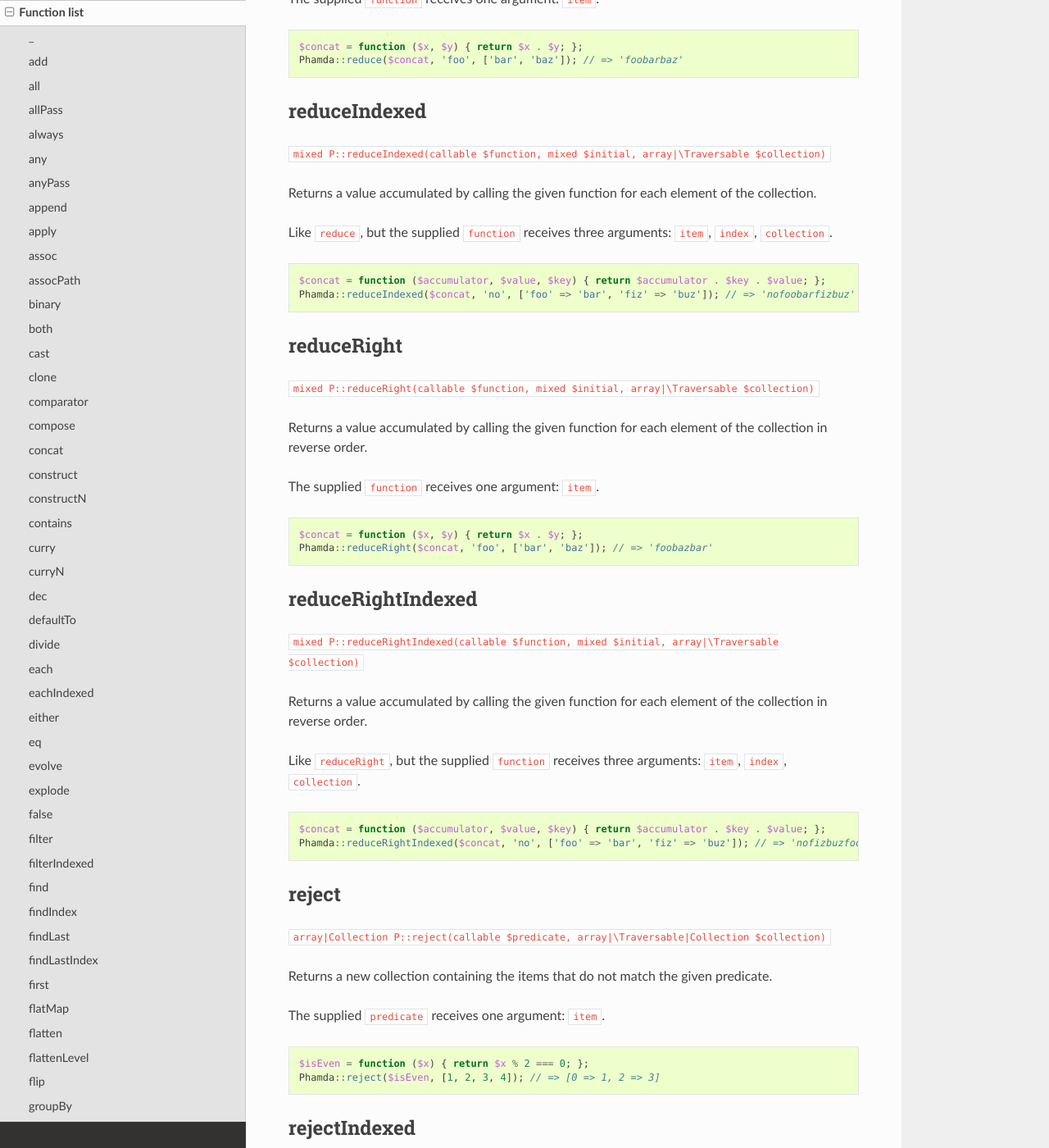
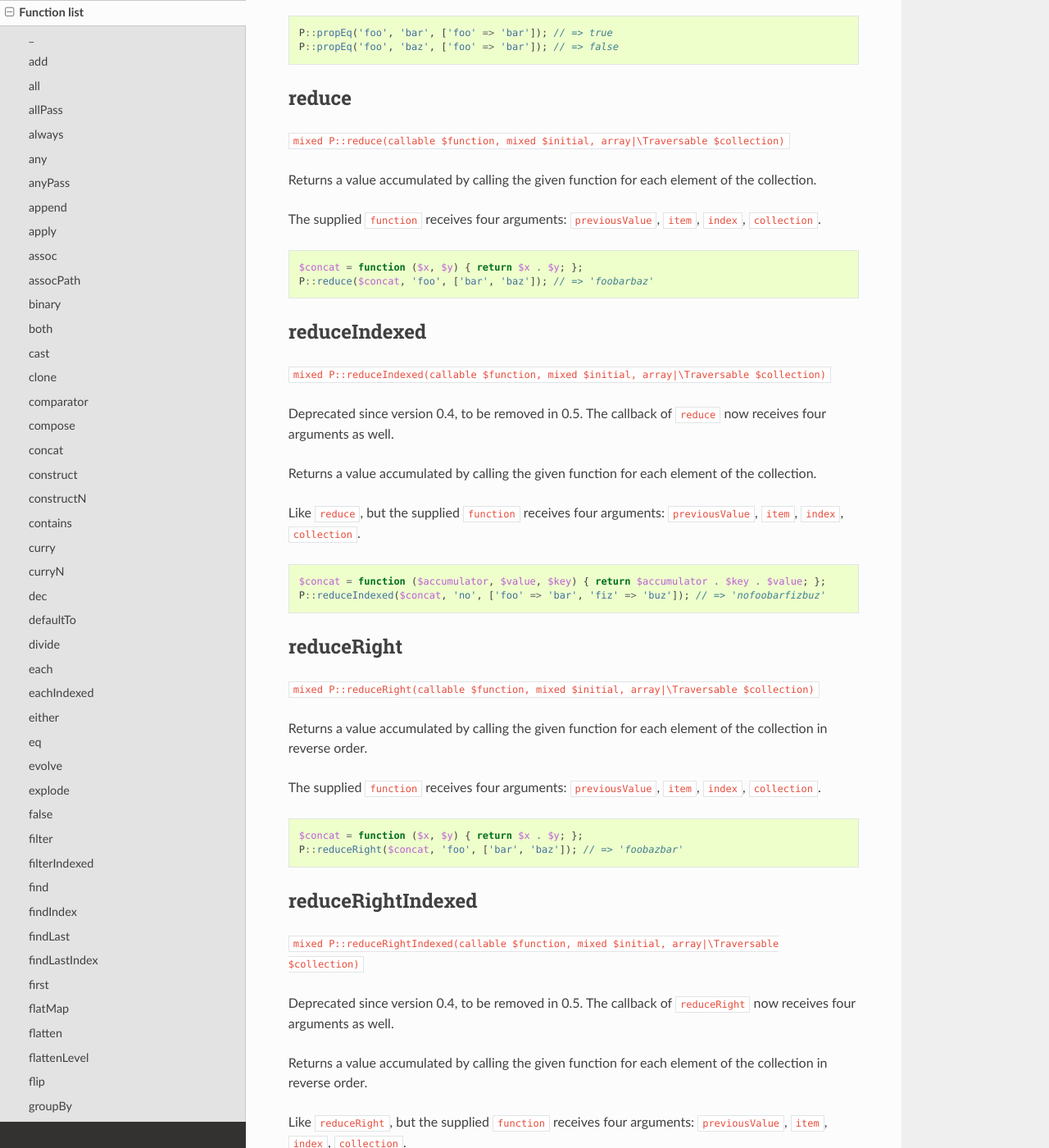
Before and after one commit to mpajunen/phamda, a Sphinx documentation site: the page built from docs/functions.rst, in a window 1280 px wide and 1400 px high, scrolled down 22571 px. Shown: the whole window at 82% size. Built offline with Sphinx 7.4.7 and the Read the Docs theme 2.0.0, drawn with Linux system fonts in a browser that asks for light colours; some of the changed text lies outside the part shown.

Commit message:
Update function list
- Short aliases everywhere
- New examples
- Deprecation notes

```diff
--- a/docs/functions.rst
+++ b/docs/functions.rst
@@ -15,7 +15,7 @@ Returns a placeholder to be used with curried functions.
 
 .. code-block:: php
 
-    $sub10 = Phamda::subtract(Phamda::_(), 10);
+    $sub10 = P::subtract(P::_(), 10);
     $sub10(52); // => 42
 
 
@@ -44,8 +44,8 @@ Returns ``true`` if all elements of the collection match the predicate, ``false`
 .. code-block:: php
 
     $isPositive = function ($x) { return $x > 0; };
-    Phamda::all($isPositive, [1, 2, 0, -5]); // => false
-    Phamda::all($isPositive, [1, 2, 1, 11]); // => true
+    P::all($isPositive, [1, 2, 0, -5]); // => false
+    P::all($isPositive, [1, 2, 1, 11]); // => true
 
 
 .. _allPass:
@@ -60,7 +60,7 @@ Creates a single predicate from a list of predicates that returns ``true`` when
 
     $isEven = function ($x) { return $x % 2 === 0; };
     $isPositive = function ($x) { return $x > 0; };
-    $isEvenAndPositive = Phamda::allPass([$isEven, $isPositive]);
+    $isEvenAndPositive = P::allPass([$isEven, $isPositive]);
     $isEvenAndPositive(5); // => false
     $isEvenAndPositive(-4); // => false
     $isEvenAndPositive(6); // => true
@@ -76,7 +76,7 @@ Returns a function that always returns the passed value.
 
 .. code-block:: php
 
-    $alwaysFoo = Phamda::always('foo');
+    $alwaysFoo = P::always('foo');
     $alwaysFoo(); // => 'foo'
 
 
@@ -91,8 +91,8 @@ Returns ``true`` if any element of the collection matches the predicate, ``false
 .. code-block:: php
 
     $isPositive = function ($x) { return $x > 0; };
-    Phamda::any($isPositive, [1, 2, 0, -5]); // => true
-    Phamda::any($isPositive, [-3, -7, -1, -5]); // => false
+    P::any($isPositive, [1, 2, 0, -5]); // => true
+    P::any($isPositive, [-3, -7, -1, -5]); // => false
 
 
 .. _anyPass:
@@ -107,7 +107,7 @@ Creates a single predicate from a list of predicates that returns ``true`` when
 
     $isEven = function ($x) { return $x % 2 === 0; };
     $isPositive = function ($x) { return $x > 0; };
-    $isEvenOrPositive = Phamda::anyPass([$isEven, $isPositive]);
+    $isEvenOrPositive = P::anyPass([$isEven, $isPositive]);
     $isEvenOrPositive(5); // => true
     $isEvenOrPositive(-4); // => true
     $isEvenOrPositive(-3); // => false
@@ -141,7 +141,7 @@ Effectively creates an unary function from a variadic function.
 .. code-block:: php
 
     $concat3 = function ($a, $b, $c) { return $a . $b . $c; };
-    Phamda::apply($concat3, ['foo', 'ba', 'rba']); // => 'foobarba'
+    P::apply($concat3, ['foo', 'ba', 'rba']); // => 'foobarba'
 
 
 .. _assoc:
@@ -184,7 +184,7 @@ Wraps the given function in a function that accepts exactly two parameters.
 .. code-block:: php
 
     $add3 = function ($a = 0, $b = 0, $c = 0) { return $a + $b + $c; };
-    $add2 = Phamda::binary($add3);
+    $add2 = P::binary($add3);
     $add2(27, 15, 33); // => 42
 
 
@@ -200,7 +200,7 @@ Returns a function that returns ``true`` when both of the predicates match, ``fa
 
     $lt = function ($x, $y) { return $x < $y; };
     $arePositive = function ($x, $y) { return $x > 0 && $y > 0; };
-    $test = Phamda::both($lt, $arePositive);
+    $test = P::both($lt, $arePositive);
     $test(9, 4); // => false
     $test(-3, 11); // => false
     $test(5, 17); // => true
@@ -229,8 +229,6 @@ clone_
 Clones an object.
 
 
-
-
 .. _comparator:
 
 comparator
@@ -242,7 +240,7 @@ Creates a comparator function from a function that returns whether the first arg
 .. code-block:: php
 
     $lt = function ($x, $y) { return $x < $y; };
-    $compare = Phamda::comparator($lt);
+    $compare = P::comparator($lt);
     $compare(5, 6); // => -1
     $compare(6, 5); // => 1
     $compare(5, 5); // => 0
@@ -260,11 +258,11 @@ Returns a new function that calls each supplied function in turn in reverse orde
 
     $add5 = function ($x) { return $x + 5; };
     $square = function ($x) { return $x ** 2; };
-    $addToSquared = Phamda::compose($add5, $square);
+    $addToSquared = P::compose($add5, $square);
     $addToSquared(4); // => 21
     $hello = function ($target) { return 'Hello ' . $target; };
-    $helloUpper = Phamda::compose($hello, 'strtoupper');
-    $upperHello = Phamda::compose('strtoupper', $hello);
+    $helloUpper = P::compose($hello, 'strtoupper');
+    $upperHello = P::compose('strtoupper', $hello);
     $helloUpper('world'); // => 'Hello WORLD'
     $upperHello('world'); // => 'HELLO WORLD'
 
@@ -293,7 +291,7 @@ Wraps the constructor of the given class to a function.
 
 .. code-block:: php
 
-    $date = Phamda::construct(\DateTime::class, '2015-03-15');
+    $date = P::construct(\DateTime::class, '2015-03-15');
     $date->format('Y-m-d'); // => '2015-03-15'
 
 
@@ -307,7 +305,7 @@ Wraps the constructor of the given class to a function of specified arity.
 
 .. code-block:: php
 
-    $construct = Phamda::constructN(1, \DateTime::class);
+    $construct = P::constructN(1, \DateTime::class);
     $construct('2015-03-15')->format('Y-m-d'); // => '2015-03-15'
 
 
@@ -336,7 +334,7 @@ Wraps the given function to a function that returns a new function until all req
 .. code-block:: php
 
     $add = function ($x, $y, $z) { return $x + $y + $z; };
-    $addHundred = Phamda::curry($add, 100);
+    $addHundred = P::curry($add, 100);
     $addHundred(20, 3); // => 123
 
 
@@ -351,7 +349,7 @@ Wraps the given function to a function of specified arity that returns a new fun
 .. code-block:: php
 
     $add = function ($x, $y, $z = 0) { return $x + $y + $z; };
-    $addTen = Phamda::curryN(3, $add, 10);
+    $addTen = P::curryN(3, $add, 10);
     $addTen(10, 3); // => 23
     $addTwenty = $addTen(10);
     $addTwenty(5); // => 25
@@ -408,13 +406,13 @@ each
 
 Calls the given function for each element in the collection and returns the original collection.
 
-The supplied ``function`` receives one argument: ``item``.
+The supplied ``function`` receives three arguments: ``item``, ``index``, ``collection``.
 
 .. code-block:: php
 
     $date = new \DateTime('2015-02-02');
     $addDays = function ($number) use ($date) { $date->modify("+{$number} days"); };
-    Phamda::each($addDays, [3, 6, 2]);
+    P::each($addDays, [3, 6, 2]);
     $date->format('Y-m-d'); // => '2015-02-13'
 
 
@@ -424,6 +422,8 @@ eachIndexed
 -----------
 ``array|\Traversable|Collection P::eachIndexed(callable $function, array|\Traversable|Collection $collection)``
 
+Deprecated since version 0.4, to be removed in 0.5. The callback of ``each`` now receives three arguments as well.
+
 Calls the given function for each element in the collection and returns the original collection.
 
 Like ``each``, but the supplied ``function`` receives three arguments: ``item``, ``index``, ``collection``.
@@ -432,7 +432,7 @@ Like ``each``, but the supplied ``function`` receives three arguments: ``item``,
 
     $date = new \DateTime('2015-02-02');
     $addCalendar = function ($number, $type) use ($date) { $date->modify("+{$number} {$type}"); };
-    Phamda::eachIndexed($addCalendar, ['months' => 3, 'weeks' => 6, 'days' => 2]);
+    P::eachIndexed($addCalendar, ['months' => 3, 'weeks' => 6, 'days' => 2]);
     $date->format('Y-m-d'); // => '2015-06-15'
 
 
@@ -448,7 +448,7 @@ Returns a function that returns ``true`` when either of the predicates matches,
 
     $lt = function ($x, $y) { return $x < $y; };
     $arePositive = function ($x, $y) { return $x > 0 && $y > 0; };
-    $test = Phamda::either($lt, $arePositive);
+    $test = P::either($lt, $arePositive);
     $test(-5, -16); // => false
     $test(-3, 11); // => true
     $test(17, 3); // => true
@@ -480,7 +480,7 @@ Returns a new object or array containing all the fields of the original ``object
 .. code-block:: php
 
     $object = ['foo' => 'bar', 'fiz' => 'buz'];
-    Phamda::evolve(['foo' => 'strtoupper'], $object); // => ['foo' => 'BAR', 'fiz' => 'buz']
+    P::evolve(['foo' => 'strtoupper'], $object); // => ['foo' => 'BAR', 'fiz' => 'buz']
 
 
 .. _explode:
@@ -508,7 +508,7 @@ Returns a function that always returns ``false``.
 
 .. code-block:: php
 
-    $false = Phamda::false();
+    $false = P::false();
     $false(); // => false
 
 
@@ -520,12 +520,12 @@ filter
 
 Returns a new collection containing the items that match the given predicate.
 
-The supplied ``predicate`` receives one argument: ``item``.
+The supplied ``predicate`` receives three arguments: ``item``, ``index``, ``collection``.
 
 .. code-block:: php
 
     $gt2 = function ($x) { return $x > 2; };
-    Phamda::filter($gt2, ['foo' => 2, 'bar' => 3, 'baz' => 4]); // => ['bar' => 3, 'baz' => 4]
+    P::filter($gt2, ['foo' => 2, 'bar' => 3, 'baz' => 4]); // => ['bar' => 3, 'baz' => 4]
 
 
 .. _filterIndexed:
@@ -534,6 +534,8 @@ filterIndexed
 -------------
 ``array|Collection P::filterIndexed(callable $predicate, array|\Traversable|Collection $collection)``
 
+Deprecated since version 0.4, to be removed in 0.5. The callback of ``filter`` now receives three arguments as well.
+
 Returns a new collection containing the items that match the given predicate.
 
 Like ``filter``, but the supplied ``predicate`` receives three arguments: ``item``, ``index``, ``collection``.
@@ -541,7 +543,7 @@ Like ``filter``, but the supplied ``predicate`` receives three arguments: ``item
 .. code-block:: php
 
     $smallerThanNext = function ($value, $key, $list) { return isset($list[$key + 1]) ? $value < $list[$key + 1] : false; };
-    Phamda::filterIndexed($smallerThanNext, [3, 6, 2, 19]); // => [0 => 3, 2 => 2]
+    P::filterIndexed($smallerThanNext, [3, 6, 2, 19]); // => [0 => 3, 2 => 2]
 
 
 .. _find:
@@ -555,7 +557,7 @@ Returns the first item of a collection for which the given predicate matches, or
 .. code-block:: php
 
     $isPositive = function ($x) { return $x > 0; };
-    Phamda::find($isPositive, [-5, 0, 15, 33, -2]); // => 15
+    P::find($isPositive, [-5, 0, 15, 33, -2]); // => 15
 
 
 .. _findIndex:
@@ -569,7 +571,7 @@ Returns the index of the first item of a collection for which the given predicat
 .. code-block:: php
 
     $isPositive = function ($x) { return $x > 0; };
-    Phamda::findIndex($isPositive, [-5, 0, 15, 33, -2]); // => 2
+    P::findIndex($isPositive, [-5, 0, 15, 33, -2]); // => 2
 
 
 .. _findLast:
@@ -583,7 +585,7 @@ Returns the last item of a collection for which the given predicate matches, or
 .. code-block:: php
 
     $isPositive = function ($x) { return $x > 0; };
-    Phamda::findLast($isPositive, [-5, 0, 15, 33, -2]); // => 33
+    P::findLast($isPositive, [-5, 0, 15, 33, -2]); // => 33
 
 
 .. _findLastIndex:
@@ -597,7 +599,7 @@ Returns the index of the last item of a collection for which the given predicate
 .. code-block:: php
 
     $isPositive = function ($x) { return $x > 0; };
-    Phamda::findLastIndex($isPositive, [-5, 0, 15, 33, -2]); // => 3
+    P::findLastIndex($isPositive, [-5, 0, 15, 33, -2]); // => 3
 
 
 .. _first:
@@ -624,7 +626,10 @@ Returns a list containing the flattened items created by applying the ``function
 
 .. code-block:: php
 
-    Phamda::flatMap('str_split', ['abc', 'de']); // => ['a', 'b', 'c', 'd', 'e']
+    $split = P::unary('str_split');
+    P::flatMap($split, ['abc', 'de']); // => ['a', 'b', 'c', 'd', 'e']
+    $getNeighbors = function ($x) { return [$x - 1, $x, $x + 1]; };
+    P::flatMap($getNeighbors, [1, 2, 3]); // => [0, 1, 2, 1, 2, 3, 2, 3, 4]
 
 
 .. _flatten:
@@ -666,7 +671,7 @@ Wraps the given function and returns a new function for which the order of the f
 .. code-block:: php
 
     $sub = function ($x, $y) { return $x - $y; };
-    $flippedSub = Phamda::flip($sub);
+    $flippedSub = P::flip($sub);
     $flippedSub(20, 30); // => 10
 
 
@@ -682,7 +687,7 @@ Returns an array of sub collections based on a function that returns the group k
 
     $firstChar = function ($string) { return $string[0]; };
     $collection = ['abc', 'cbc', 'cab', 'baa', 'ayb'];
-    Phamda::groupBy($firstChar, $collection); // => ['a' => [0 => 'abc', 4 => 'ayb'], 'c' => [1 => 'cbc', 2 => 'cab'], 'b' => [3 => 'baa']]
+    P::groupBy($firstChar, $collection); // => ['a' => [0 => 'abc', 4 => 'ayb'], 'c' => [1 => 'cbc', 2 => 'cab'], 'b' => [3 => 'baa']]
 
 
 .. _gt:
@@ -740,7 +745,7 @@ Returns a function that applies either the ``onTrue`` or the ``onFalse`` functio
 
 .. code-block:: php
 
-    $addOrSub = Phamda::ifElse(Phamda::lt(0), Phamda::add(-10), Phamda::add(10));
+    $addOrSub = P::ifElse(P::lt(0), P::add(-10), P::add(10));
     $addOrSub(25); // => 15
     $addOrSub(-3); // => 7
 
@@ -798,7 +803,7 @@ Returns a function that calls the specified method of a given object.
 
 .. code-block:: php
 
-    $addDay = Phamda::invoker(1, 'add', new \DateInterval('P1D'));
+    $addDay = P::invoker(1, 'add', new \DateInterval('P1D'));
     $addDay(new \DateTime('2015-03-15'))->format('Y-m-d'); // => '2015-03-16'
     $addDay(new \DateTime('2015-03-12'))->format('Y-m-d'); // => '2015-03-13'
 
@@ -828,7 +833,7 @@ Return ``true`` if an object is of the specified class, ``false`` otherwise.
 
 .. code-block:: php
 
-    $isDate = Phamda::isInstance(\DateTime::class);
+    $isDate = P::isInstance(\DateTime::class);
     $isDate(new \DateTime()); // => true
     $isDate(new \DateTimeImmutable()); // => false
 
@@ -885,12 +890,12 @@ map
 
 Returns a new collection where values are created from the original collection by calling the supplied function.
 
-The supplied ``function`` receives one argument: ``item``.
+The supplied ``function`` receives three arguments: ``item``, ``index``, ``collection``.
 
 .. code-block:: php
 
     $square = function ($x) { return $x ** 2; };
-    Phamda::map($square, [1, 2, 3, 4]); // => [1, 4, 9, 16]
+    P::map($square, [1, 2, 3, 4]); // => [1, 4, 9, 16]
 
 
 .. _mapIndexed:
@@ -899,6 +904,8 @@ mapIndexed
 ----------
 ``array|Collection P::mapIndexed(callable $function, array|\Traversable|Collection $collection)``
 
+Deprecated since version 0.4, to be removed in 0.5. The callback of ``map`` now receives three arguments as well.
+
 Returns a new collection where values are created from the original collection by calling the supplied function.
 
 Like ``map``, but the supplied ``function`` receives three arguments: ``item``, ``index``, ``collection``.
@@ -906,7 +913,7 @@ Like ``map``, but the supplied ``function`` receives three arguments: ``item``,
 .. code-block:: php
 
     $keyExp = function ($value, $key) { return $value ** $key; };
-    Phamda::mapIndexed($keyExp, [1, 2, 3, 4]); // => [1, 2, 9, 64]
+    P::mapIndexed($keyExp, [1, 2, 3, 4]); // => [1, 2, 9, 64]
 
 
 .. _max:
@@ -937,7 +944,7 @@ Returns the item from a collection for which the supplied function returns the l
     $a = (object) ['baz' => 3, 'bar' => 16, 'foo' => 5];
     $b = (object) ['baz' => 1, 'bar' => 25, 'foo' => 8];
     $c = (object) ['baz' => 14, 'bar' => 20, 'foo' => -2];
-    Phamda::maxBy($getFoo, [$a, $b, $c]); // => $b
+    P::maxBy($getFoo, [$a, $b, $c]); // => $b
 
 
 .. _merge:
@@ -982,7 +989,7 @@ Returns the item from a collection for which the supplied function returns the s
     $a = (object) ['baz' => 3, 'bar' => 16, 'foo' => 5];
     $b = (object) ['baz' => 1, 'bar' => 25, 'foo' => 8];
     $c = (object) ['baz' => 14, 'bar' => 20, 'foo' => -2];
-    Phamda::minBy($getFoo, [$a, $b, $c]); // => $c
+    P::minBy($getFoo, [$a, $b, $c]); // => $c
 
 
 .. _modulo:
@@ -1025,9 +1032,9 @@ Wraps the given function in a function that accepts exactly the given amount of
 .. code-block:: php
 
     $add3 = function ($a = 0, $b = 0, $c = 0) { return $a + $b + $c; };
-    $add2 = Phamda::nAry(2, $add3);
+    $add2 = P::nAry(2, $add3);
     $add2(27, 15, 33); // => 42
-    $add1 = Phamda::nAry(1, $add3);
+    $add1 = P::nAry(1, $add3);
     $add1(27, 15, 33); // => 27
 
 
@@ -1057,8 +1064,8 @@ Returns ``true`` if no element in the collection matches the predicate, ``false`
 .. code-block:: php
 
     $isPositive = function ($x) { return $x > 0; };
-    Phamda::none($isPositive, [1, 2, 0, -5]); // => false
-    Phamda::none($isPositive, [-3, -7, -1, -5]); // => true
+    P::none($isPositive, [1, 2, 0, -5]); // => false
+    P::none($isPositive, [-3, -7, -1, -5]); // => true
 
 
 .. _not:
@@ -1072,7 +1079,7 @@ Wraps a predicate and returns a function that return ``true`` if the wrapped fun
 .. code-block:: php
 
     $equal = function ($a, $b) { return $a === $b; };
-    $notEqual = Phamda::not($equal);
+    $notEqual = P::not($equal);
     $notEqual(15, 13); // => true
     $notEqual(7, 7); // => false
 
@@ -1088,9 +1095,9 @@ Wraps the given function and returns a new function that can be called with the
 .. code-block:: php
 
     $add = function ($x, $y, $z) { return $x + $y + $z; };
-    $addTen = Phamda::partial($add, 10);
+    $addTen = P::partial($add, 10);
     $addTen(3, 4); // => 17
-    $addTwenty = Phamda::partial($add, 2, 3, 15);
+    $addTwenty = P::partial($add, 2, 3, 15);
     $addTwenty(); // => 20
 
 
@@ -1105,7 +1112,7 @@ Wraps the given function and returns a new function of fixed arity that can be c
 .. code-block:: php
 
     $add = function ($x, $y, $z = 0) { return $x + $y + $z; };
-    $addTen = Phamda::partialN(3, $add, 10);
+    $addTen = P::partialN(3, $add, 10);
     $addTwenty = $addTen(10);
     $addTwenty(5); // => 25
 
@@ -1121,7 +1128,7 @@ Returns the items of the original collection divided into two collections based
 .. code-block:: php
 
     $isPositive = function ($x) { return $x > 0; };
-    Phamda::partition($isPositive, [4, -16, 7, -3, 2, 88]); // => [[0 => 4, 2 => 7, 4 => 2, 5 => 88], [1 => -16, 3 => -3]]
+    P::partition($isPositive, [4, -16, 7, -3, 2, 88]); // => [[0 => 4, 2 => 7, 4 => 2, 5 => 88], [1 => -16, 3 => -3]]
 
 
 .. _path:
@@ -1194,11 +1201,11 @@ Returns a new function that calls each supplied function in turn and passes the
 
     $add5 = function ($x) { return $x + 5; };
     $square = function ($x) { return $x ** 2; };
-    $squareAdded = Phamda::pipe($add5, $square);
+    $squareAdded = P::pipe($add5, $square);
     $squareAdded(4); // => 81
     $hello = function ($target) { return 'Hello ' . $target; };
-    $helloUpper = Phamda::pipe('strtoupper', $hello);
-    $upperHello = Phamda::pipe($hello, 'strtoupper');
+    $helloUpper = P::pipe('strtoupper', $hello);
+    $upperHello = P::pipe($hello, 'strtoupper');
     $helloUpper('world'); // => 'Hello WORLD'
     $upperHello('world'); // => 'HELLO WORLD'
 
@@ -1282,12 +1289,12 @@ reduce
 
 Returns a value accumulated by calling the given function for each element of the collection.
 
-The supplied ``function`` receives one argument: ``item``.
+The supplied ``function`` receives four arguments: ``previousValue``, ``item``, ``index``, ``collection``.
 
 .. code-block:: php
 
     $concat = function ($x, $y) { return $x . $y; };
-    Phamda::reduce($concat, 'foo', ['bar', 'baz']); // => 'foobarbaz'
+    P::reduce($concat, 'foo', ['bar', 'baz']); // => 'foobarbaz'
 
 
 .. _reduceIndexed:
@@ -1296,14 +1303,16 @@ reduceIndexed
 -------------
 ``mixed P::reduceIndexed(callable $function, mixed $initial, array|\Traversable $collection)``
 
+Deprecated since version 0.4, to be removed in 0.5. The callback of ``reduce`` now receives four arguments as well.
+
 Returns a value accumulated by calling the given function for each element of the collection.
 
-Like ``reduce``, but the supplied ``function`` receives three arguments: ``item``, ``index``, ``collection``.
+Like ``reduce``, but the supplied ``function`` receives four arguments: ``previousValue``, ``item``, ``index``, ``collection``.
 
 .. code-block:: php
 
     $concat = function ($accumulator, $value, $key) { return $accumulator . $key . $value; };
-    Phamda::reduceIndexed($concat, 'no', ['foo' => 'bar', 'fiz' => 'buz']); // => 'nofoobarfizbuz'
+    P::reduceIndexed($concat, 'no', ['foo' => 'bar', 'fiz' => 'buz']); // => 'nofoobarfizbuz'
 
 
 .. _reduceRight:
@@ -1314,12 +1323,12 @@ reduceRight
 
 Returns a value accumulated by calling the given function for each element of the collection in reverse order.
 
-The supplied ``function`` receives one argument: ``item``.
+The supplied ``function`` receives four arguments: ``previousValue``, ``item``, ``index``, ``collection``.
 
 .. code-block:: php
 
     $concat = function ($x, $y) { return $x . $y; };
-    Phamda::reduceRight($concat, 'foo', ['bar', 'baz']); // => 'foobazbar'
+    P::reduceRight($concat, 'foo', ['bar', 'baz']); // => 'foobazbar'
 
 
 .. _reduceRightIndexed:
@@ -1328,14 +1337,16 @@ reduceRightIndexed
 ------------------
 ``mixed P::reduceRightIndexed(callable $function, mixed $initial, array|\Traversable $collection)``
 
+Deprecated since version 0.4, to be removed in 0.5. The callback of ``reduceRight`` now receives four arguments as well.
+
 Returns a value accumulated by calling the given function for each element of the collection in reverse order.
 
-Like ``reduceRight``, but the supplied ``function`` receives three arguments: ``item``, ``index``, ``collection``.
+Like ``reduceRight``, but the supplied ``function`` receives four arguments: ``previousValue``, ``item``, ``index``, ``collection``.
 
 .. code-block:: php
 
     $concat = function ($accumulator, $value, $key) { return $accumulator . $key . $value; };
-    Phamda::reduceRightIndexed($concat, 'no', ['foo' => 'bar', 'fiz' => 'buz']); // => 'nofizbuzfoobar'
+    P::reduceRightIndexed($concat, 'no', ['foo' => 'bar', 'fiz' => 'buz']); // => 'nofizbuzfoobar'
 
 
 .. _reject:
@@ -1346,12 +1357,12 @@ reject
 
 Returns a new collection containing the items that do not match the given predicate.
 
-The supplied ``predicate`` receives one argument: ``item``.
+The supplied ``predicate`` receives three arguments: ``item``, ``index``, ``collection``.
 
 .. code-block:: php
 
     $isEven = function ($x) { return $x % 2 === 0; };
-    Phamda::reject($isEven, [1, 2, 3, 4]); // => [0 => 1, 2 => 3]
+    P::reject($isEven, [1, 2, 3, 4]); // => [0 => 1, 2 => 3]
 
 
 .. _rejectIndexed:
@@ -1360,6 +1371,8 @@ rejectIndexed
 -------------
 ``array|Collection P::rejectIndexed(callable $predicate, array|\Traversable|Collection $collection)``
 
+Deprecated since version 0.4, to be removed in 0.5. The callback of ``reject`` now receives three arguments as well.
+
 Returns a new collection containing the items that do not match the given predicate.
 
 Like ``reject``, but the supplied ``predicate`` receives three arguments: ``item``, ``index``, ``collection``.
@@ -1367,7 +1380,7 @@ Like ``reject``, but the supplied ``predicate`` receives three arguments: ``item
 .. code-block:: php
 
     $smallerThanNext = function ($value, $key, $list) { return isset($list[$key + 1]) ? $value < $list[$key + 1] : false; };
-    Phamda::rejectIndexed($smallerThanNext, [3, 6, 2, 19]); // => [1 => 6, 3 => 19]
+    P::rejectIndexed($smallerThanNext, [3, 6, 2, 19]); // => [1 => 6, 3 => 19]
 
 
 .. _reverse:
@@ -1411,7 +1424,7 @@ Returns a new collection sorted by the given comparator function.
 .. code-block:: php
 
     $sub = function ($a, $b) { return $a - $b; };
-    Phamda::sort($sub, [3, 2, 4, 1]); // => [1, 2, 3, 4]
+    P::sort($sub, [3, 2, 4, 1]); // => [1, 2, 3, 4]
 
 
 .. _sortBy:
@@ -1426,7 +1439,7 @@ Returns a new collection sorted by comparing the values provided by calling the
 
     $getFoo = function ($a) { return $a['foo']; };
     $collection = [['foo' => 16, 'bar' => 3], ['foo' => 5, 'bar' => 42], ['foo' => 11, 'bar' => 7]];
-    Phamda::sortBy($getFoo, $collection); // => [['foo' => 5, 'bar' => 42], ['foo' => 11, 'bar' => 7], ['foo' => 16, 'bar' => 3]]
+    P::sortBy($getFoo, $collection); // => [['foo' => 5, 'bar' => 42], ['foo' => 11, 'bar' => 7], ['foo' => 16, 'bar' => 3]]
 
 
 .. _stringIndexOf:
@@ -1557,7 +1570,7 @@ Calls the provided function with the given value as a parameter and returns the
 
     $addDay = function (\DateTime $date) { $date->add(new \DateInterval('P1D')); };
     $date = new \DateTime('2015-03-15');
-    Phamda::tap($addDay, $date); // => $date
+    P::tap($addDay, $date); // => $date
     $date->format('Y-m-d'); // => '2015-03-16'
 
 
@@ -1572,7 +1585,7 @@ Calls the provided function the specified number of times and returns the result
 .. code-block:: php
 
     $double = function ($number) { return $number * 2; };
-    Phamda::times($double, 5); // => [0, 2, 4, 6, 8]
+    P::times($double, 5); // => [0, 2, 4, 6, 8]
 
 
 .. _true:
@@ -1585,7 +1598,7 @@ Returns a function that always returns ``true``.
 
 .. code-block:: php
 
-    $true = Phamda::true();
+    $true = P::true();
     $true(); // => true
 
 
@@ -1600,7 +1613,7 @@ Wraps the given function in a function that accepts exactly one parameter.
 .. code-block:: php
 
     $add2 = function ($a = 0, $b = 0) { return $a + $b; };
-    $add1 = Phamda::nAry(1, $add2);
+    $add1 = P::nAry(1, $add2);
     $add1(27, 15); // => 27
 
 
@@ -1617,7 +1630,7 @@ Effectively creates an variadic function from a unary function.
 .. code-block:: php
 
     $concat = function (array $strings) { return implode(' ', $strings); };
-    Phamda::unapply($concat, 'foo', 'ba', 'rba'); // => 'foo ba rba'
+    P::unapply($concat, 'foo', 'ba', 'rba'); // => 'foo ba rba'
 
 
 .. _where:
@@ -1660,4 +1673,4 @@ Returns a new array of values created by calling the given function with the mat
 .. code-block:: php
 
     $sum = function ($x, $y) { return $x + $y; };
-    Phamda::zipWith($sum, [1, 2, 3], [5, 6]); // => [6, 8]
+    P::zipWith($sum, [1, 2, 3], [5, 6]); // => [6, 8]
```
